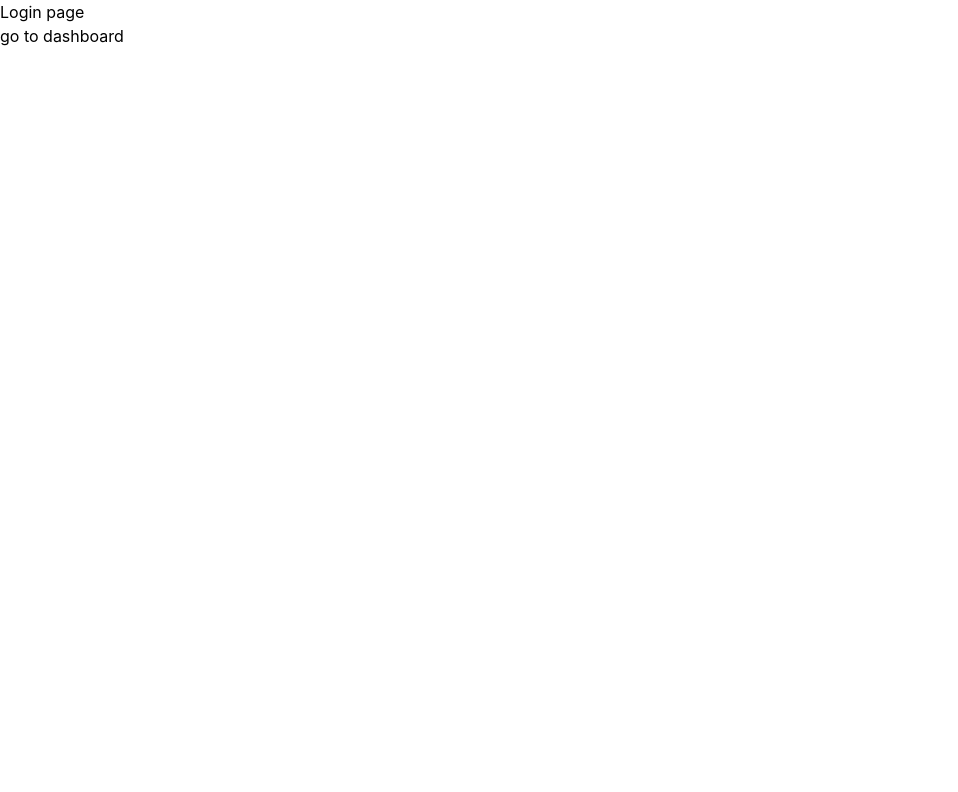
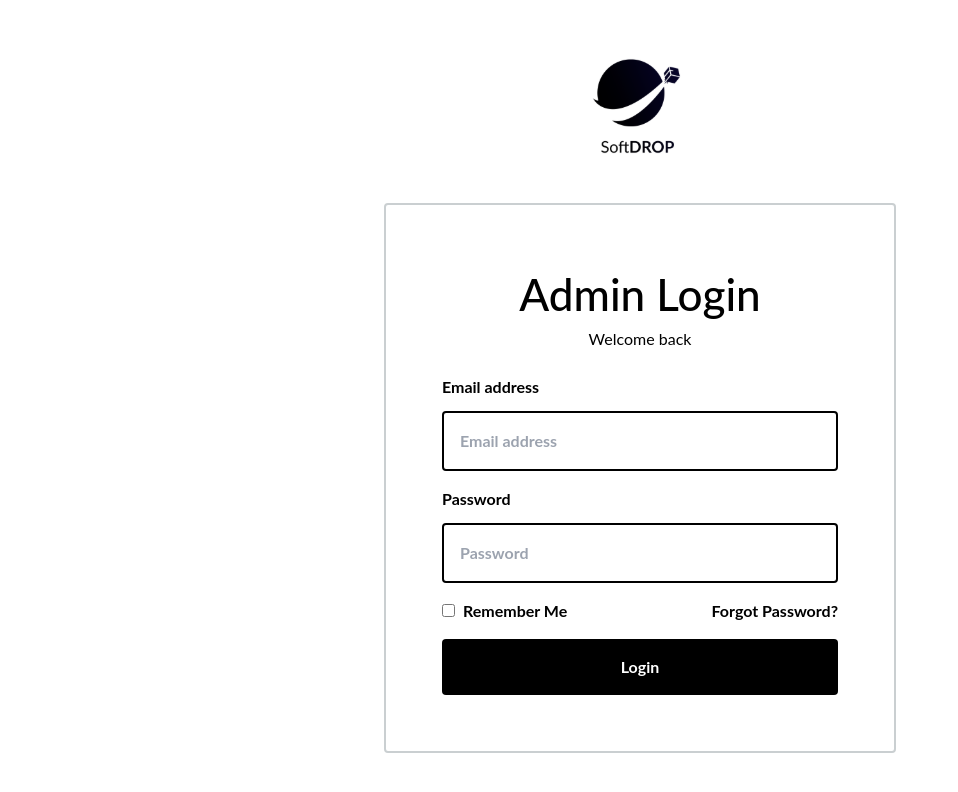
Before and after one commit to Craigmindset/webadmin-softdrop, a React (Create React App) app: page / in a window 1280 px wide. Shown: the top 792 px of the page, without its empty margins (0-958 px from the left). Built offline with nearby package versions, Linux system fonts and the light colour scheme.

Commit message:
implemented admin login page

```diff
--- a/src/App.js
+++ b/src/App.js
@@ -34,7 +34,10 @@ const router = createBrowserRouter([
 
 function App() {
   return (
-    <RouterProvider router={router} />
+    <div className='font-Lato'>
+      <RouterProvider router={router} />
+    </div>
+
   );
 }
 
--- a/src/Pages/Login.js
+++ b/src/Pages/Login.js
@@ -1,10 +1,90 @@
-import { Link } from "react-router-dom";
+import { Link, useNavigate } from "react-router-dom";
+import Logo from "../assets/svg/SoftDropLogo.svg"
+import { useState } from "react";
 
 export default function Login(){
+    const [formData, setFormData] = useState({
+        email : "",
+        password : ""
+    });
+    // TODO: use loading state when user logs in
+    // const [loading, setLoading] = useState(false);
+    const navigate = useNavigate();
+
+    const handleOnChange = (e) => {
+        const { name, value } = e.target;
+        setFormData((prevFormData) => ({ ...prevFormData, [name]: value }));
+    }
+    const handleOnSubmit = async (e) => {
+        e.preventDefault()
+        if(!formData.email || !formData.password){
+            alert('Please fill all the fields')
+        }else{
+            console.log(formData)
+            navigate("/admin/dashboard")
+        }
+    }
+
     return(
-       <div>
-        <div>Login page</div>
-        <Link to={"/admin/dashboard"}>go to dashboard</Link>
-       </div>
+       <main className="flex flex-col items-center justify-center h-screen">
+            <img src={Logo} alt="SoftDrop Logo" />
+            <div className="border-2 border-[#CACFD1] w-[40%] rounded p-14 mt-10">
+                <div className="text-center mb-6">
+                    <h1 className="font-medium text-[44px]">
+                        Admin Login
+                    </h1>
+                    <p>Welcome back</p>
+                </div>
+                <form className='flex flex-col items-center justify-center gap-4 w-full font-bold' onSubmit={handleOnSubmit}>
+                    <div className='flex flex-col items-center gap-3 w-full'>
+                        <label htmlFor="email" className='font-bold self-start'>
+                            Email address
+                        </label>
+                        <input
+                            className='border-2 border-black rounded p-4 text-black w-full'
+                            type='email'
+                            name="email"
+                            id="email"
+                            value={formData.email}
+                            onChange={handleOnChange}
+                            placeholder="Email address"
+                            required
+                        />
+                    </div>
+
+                    <div className='flex flex-col items-center gap-3 w-full'>
+                        <label htmlFor="password" className='font-bold self-start'>
+                            Password
+                        </label>
+                        <input
+                            className='border-2 border-black rounded p-4 text-black w-full'
+                            type="password"
+                            id = "password"
+                            name="password"
+                            value={formData.password}
+                            onChange={handleOnChange}
+                            placeholder="Password"
+                            required
+                        />
+                    </div>
+                    <div className="flex justify-between items-center w-full">
+                        <label htmlFor="remember">
+                            <input id = "remember" name="remember" className='mr-2' type="checkbox"/>
+                            Remember Me
+                        </label>
+                        <Link to={"/admin/dashboard"}>Forgot Password?</Link>
+                    </div>
+
+                    <button
+                        className="bg-black py-4 rounded text-white w-full"
+                        type="submit"
+                    >
+                        Login
+                    </button>
+                </form>
+            </div>
+
+        {/* <Link to={"/admin/dashboard"}>Login</Link> */}
+       </main>
     )
 }
--- a/src/index.css
+++ b/src/index.css
@@ -11,7 +11,7 @@ code {
   font-family: source-code-pro, Menlo, Monaco, Consolas, 'Courier New',
     monospace;
 }
-
+@import url('https://fonts.googleapis.com/css2?family=Lato:ital,wght@0,100;0,300;0,400;0,700;0,900;1,100;1,300;1,400;1,700;1,900&display=swap');
 
 @tailwind base;
 @tailwind components;
--- a/tailwind.config.js
+++ b/tailwind.config.js
@@ -4,7 +4,11 @@ module.exports = {
     "./src/**/*.{js,jsx,ts,tsx}",
   ],
   theme: {
-    extend: {},
+    extend: {
+      fontFamily: {
+        "Lato": ['Lato', 'sans-serif']
+      }
+    },
   },
   plugins: [],
 }
```
Also changed, not shown: src/assets/svg/SoftDropLogo.svg (added), 1 other file (tests, documents, lock files or other folders).
